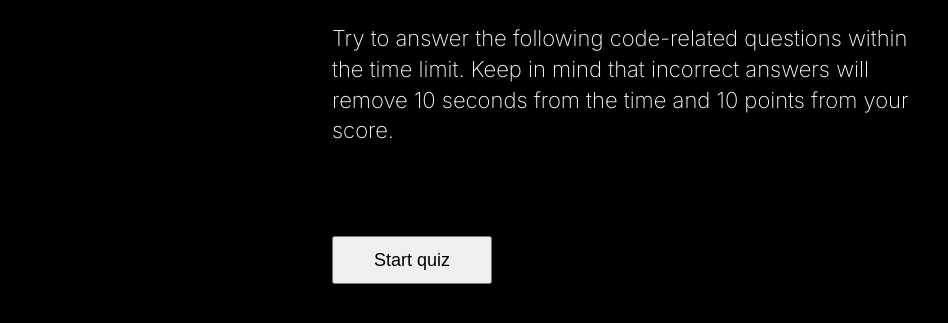
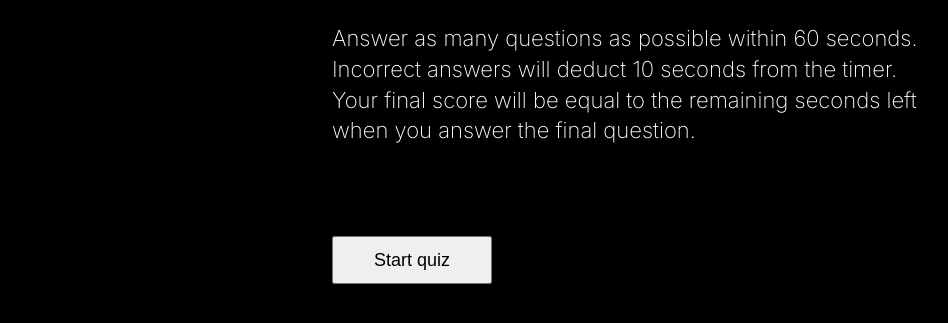
Before and after one commit to stewdiostash/hw-04-timed-quiz, a plain HTML site: page index.html in a window 1280 px wide. Shown: the part 231-554 px from the top of the page, without its empty margins (8-956 px from the left). Drawn offline with Linux system fonts and the light colour scheme.

Commit message:
wording updates

```diff
--- a/index.html
+++ b/index.html
@@ -25,7 +25,7 @@
                 Coding Quiz Challenge
             </h2>
             <h4>
-                Try to answer the following code-related questions within the time limit. Keep in mind that incorrect answers will remove 10 seconds from the time and 10 points from your score.
+                Answer as many questions as possible within 60 seconds. Incorrect answers will deduct 10 seconds from the timer. Your final score will be equal to the remaining seconds left when you answer the final question.
             </h4>
             <button type="button">
                 Start quiz
```
